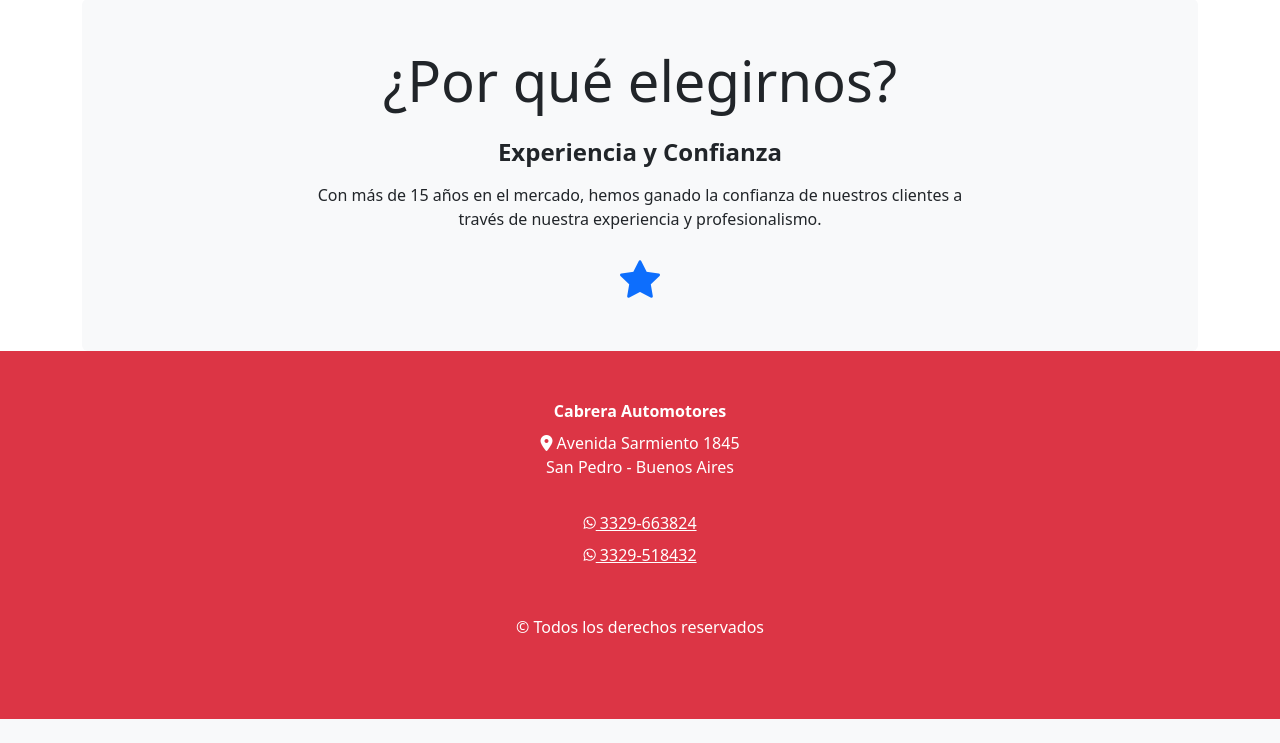
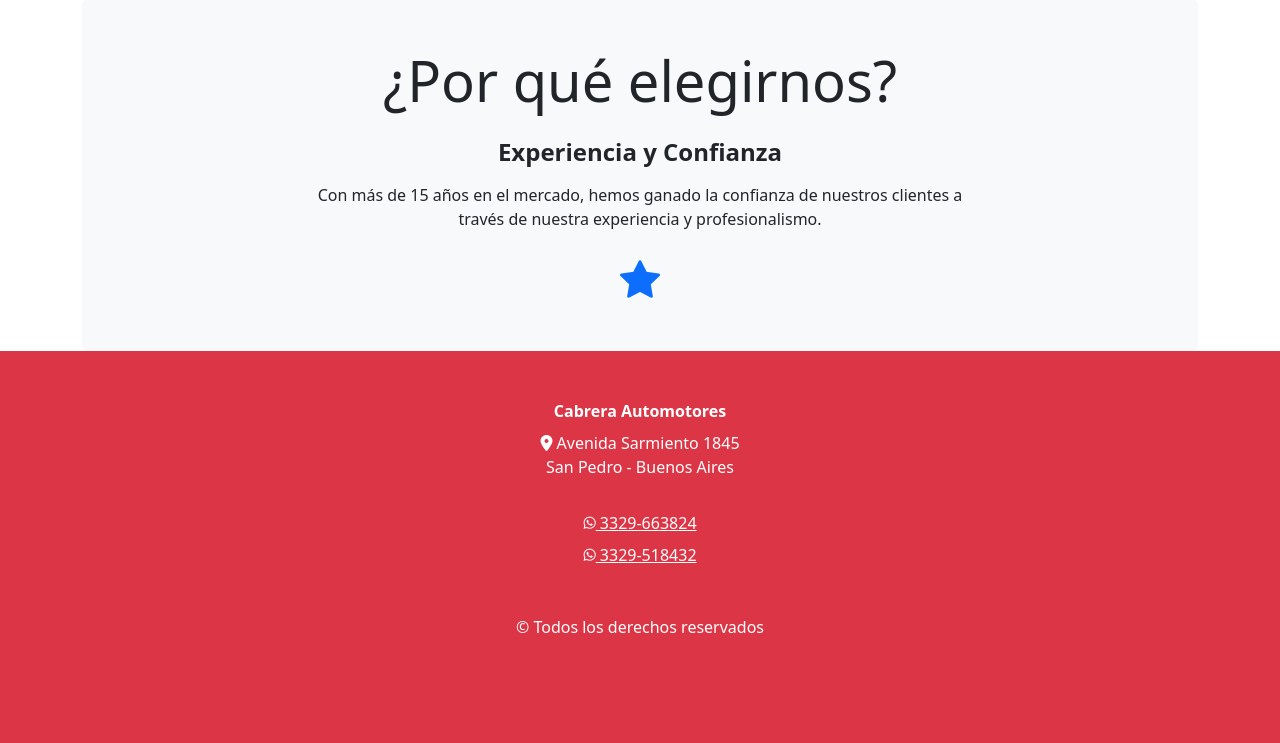
Before and after one commit to TCabrera98/ProyectoApp, a Django app: page /nosotros/ in a window 1280 px wide. Shown: the part 368-1111 px from the top of the page. Before the commit the page ends 1087 px from the top, so only its background shows below. Run offline with Django 5.2, Linux system fonts and the light colour scheme; some libraries are stand-ins or nearby versions.

Commit message:
update: actualizado plantilla footer

```diff
--- a/project/apps/Home/templates/Home/footer.html
+++ b/project/apps/Home/templates/Home/footer.html
@@ -1,4 +1,4 @@
-<footer class="py-5 bg-danger" style="height: 46vh;">
+<footer class="py-5 bg-danger" style="height: 49vh;">
     <div class="container-fluid">
         <!-- Contenedor para el texto y los iconos -->
         <div class="row justify-content-center text-center text-white">
```
